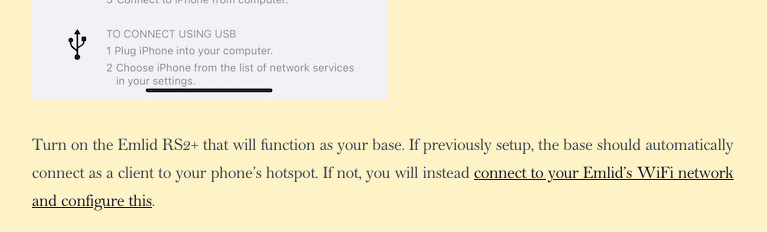
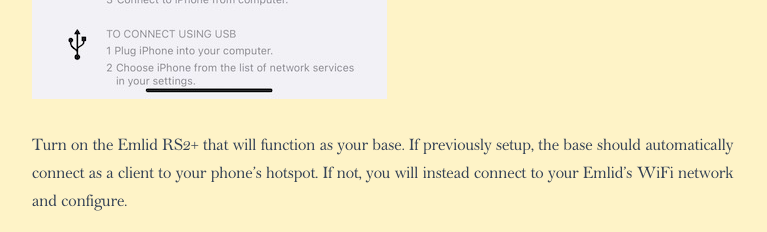
Before and after one commit to the-outpost/theoutpost, an Astro site: page /blog/emlid-mavic3e in a window 1280 px wide. Shown: the part 3740-3972 px from the top of the page, without its empty margins (248-1015 px from the left). Built offline with nearby package versions, Linux system fonts and the light colour scheme; Astro itself is replaced by a stand-in of ours.

Commit message:
Remove dead link.

```diff
--- a/src/content/blog/emlid-mavic3e.md
+++ b/src/content/blog/emlid-mavic3e.md
@@ -38,7 +38,7 @@
 
 ![Hotspot](/emlid-mavic3e/personalhotspot.jpeg)
 
-Turn on the Emlid RS2+ that will function as your base. If previously setup, the base should automatically connect as a client to your phone's hotspot. If not, you will instead [connect to your Emlid's WiFi network and configure this]().
+Turn on the Emlid RS2+ that will function as your base. If previously setup, the base should automatically connect as a client to your phone's hotspot. If not, you will instead connect to your Emlid's WiFi network and configure.
 
 Connect to an NTRIP correction input. I recommend UNAVCO and RTK2GO if you are in the Western United States. When you sign up for either of these services, you will get credentials that you can put into the NTRIP Profile settings. These services are free.
 
```
